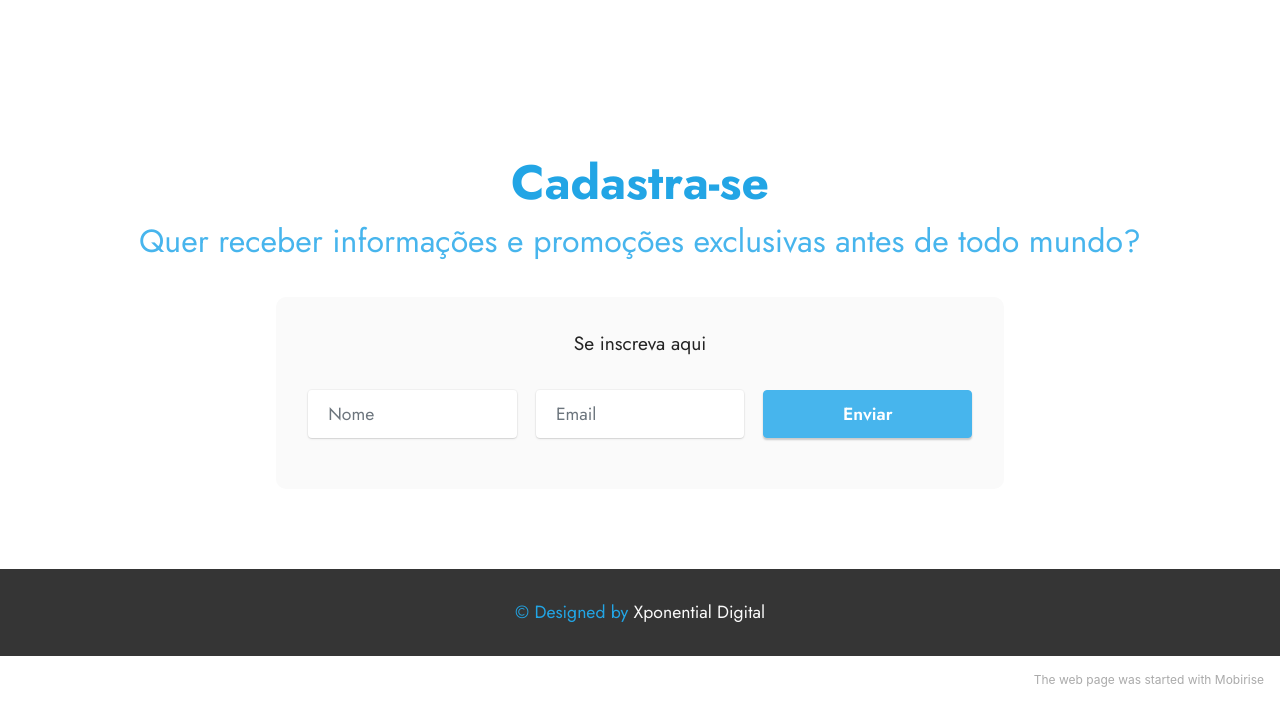
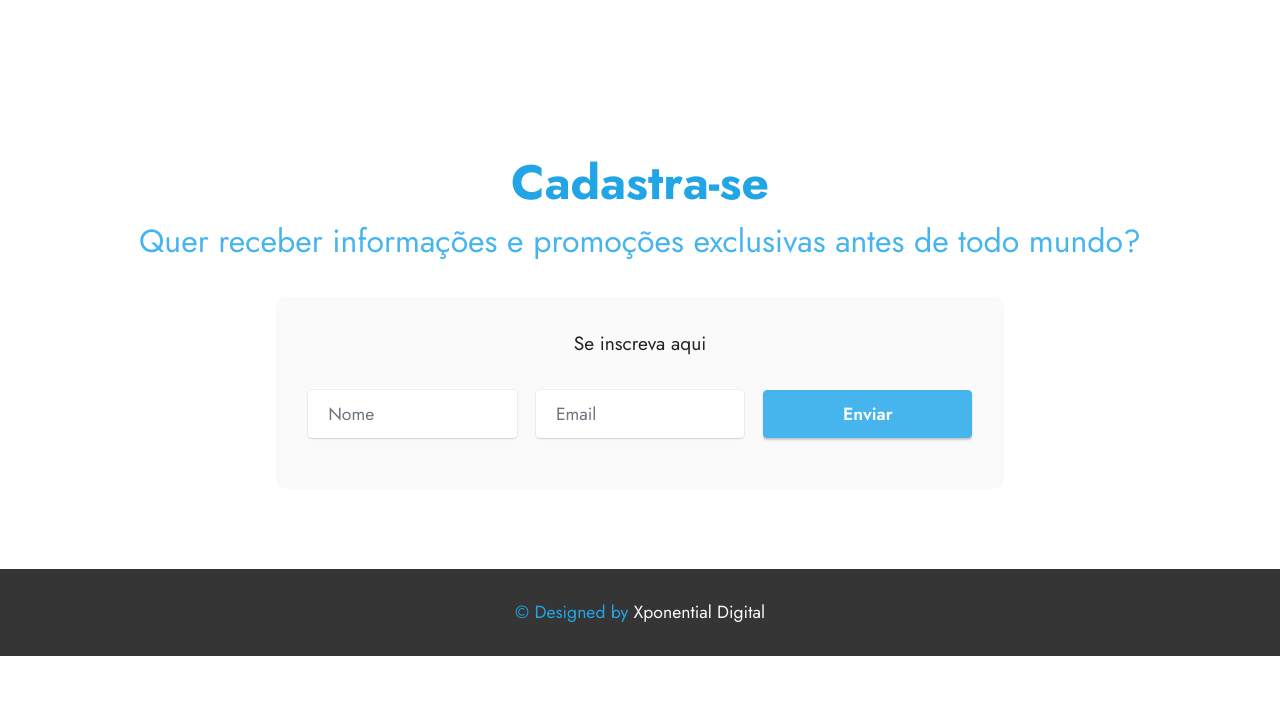
Before and after one commit to studiofit/master, a plain HTML site: page index.html in a window 1280 px wide. Shown: the part 2212-2916 px from the top of the page. After the commit the page ends 2868 px from the top, so only its background shows below. Drawn offline with Linux system fonts and the light colour scheme.

Commit message:
Update index.html

```diff
--- a/index.html
+++ b/index.html
@@ -235,8 +235,6 @@
             </div>
         </div>
     </div>
-</section><section style="background-color: #fff; font-family: -apple-system, BlinkMacSystemFont, 'Segoe UI', 'Roboto', 'Helvetica Neue', Arial, sans-serif; color:#aaa; font-size:12px; padding: 0; align-items: center; display: flex;"><a href="https://mobirise.site/c" style="flex: 1 1; height: 3rem; padding-left: 1rem;"></a><p style="flex: 0 0 auto; margin:0; padding-right:1rem;">The <a href="https://mobirise.site/e" style="color:#aaa;">web page</a> was started with Mobirise</p></section><script src="assets/web/assets/jquery/jquery.min.js"></script>  <script src="assets/popper/popper.min.js"></script>  <script src="assets/tether/tether.min.js"></script>  <script src="assets/bootstrap/js/bootstrap.min.js"></script>  <script src="assets/smoothscroll/smooth-scroll.js"></script>  <script src="assets/dropdown/js/nav-dropdown.js"></script>  <script src="assets/dropdown/js/navbar-dropdown.js"></script>  <script src="assets/touchswipe/jquery.touch-swipe.min.js"></script>  <script src="assets/formstyler/jquery.formstyler.js"></script>  <script src="assets/formstyler/jquery.formstyler.min.js"></script>  <script src="assets/datepicker/jquery.datetimepicker.full.js"></script>  <script src="assets/theme/js/script.js"></script>  <script src="assets/formoid/formoid.min.js"></script>
-
 
 </body>
 </html>
```
